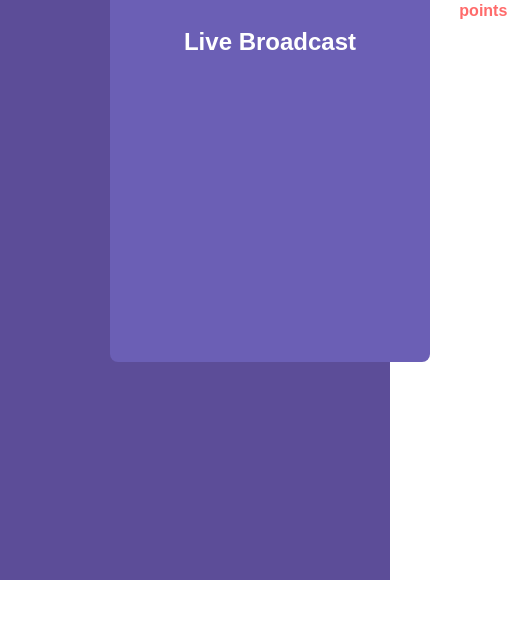
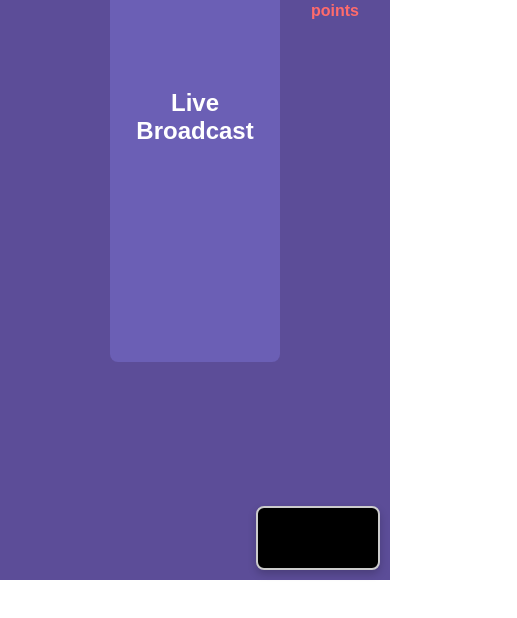
Before and after one commit to nelonmelons/krackle, a React (Create React App) app in the folder frontend/: page /game in a window 390 px wide. Shown: the part 264-882 px from the top of the page, 517 px wide, since content can reach past the window. Before the commit the page ends 844 px from the top, so only its background shows below. Built offline with nearby package versions, Linux system fonts and the light colour scheme; no server answers.

Commit message:
Camera Position adjusted

```diff
--- a/frontend/src/Game.css
+++ b/frontend/src/Game.css
@@ -1,4 +1,4 @@
-/* Game.css */
+/* src/Game.css */
 
 .game-container {
     display: flex;
@@ -40,6 +40,7 @@
     padding: 20px;
     gap: 20px;
     justify-content: space-between;
+    position: relative; /* Ensure positioning context for children */
 }
 
 .player-list {
@@ -101,18 +102,6 @@
     text-align: center;
 }
 
-.video-placeholder {
-    width: 100%;
-    height: 100%;
-    background-color: #000;
-    color: #ccc;
-    display: flex;
-    align-items: center;
-    justify-content: center;
-    font-size: 1.2rem;
-    border-radius: inherit;
-}
-
 /* Centering and styling for death log */
 .death-log {
     width: 20%;
@@ -145,3 +134,39 @@
     font-weight: bold;
     margin-top: 5px;
 }
+
+/* Styles for the webcam video */
+.webcam-video {
+    position: fixed;        /* Fix the position relative to the viewport */
+    bottom: 20px;           /* Distance from the bottom */
+    right: 20px;            /* Distance from the right */
+    width: 200px;           /* Set the desired width */
+    height: auto;           /* Maintain aspect ratio */
+    border: 2px solid #ccc; /* Optional: Add a border for better visibility */
+    border-radius: 8px;     /* Optional: Rounded corners */
+    box-shadow: 0 4px 8px rgba(0, 0, 0, 0.2); /* Optional: Add a subtle shadow */
+    z-index: 1000;          /* Ensure it stays on top of other elements */
+    background-color: #000; /* Optional: Background color if video stream is not available */
+}
+
+/* Responsive adjustments */
+@media (max-width: 800px) {
+    .webcam-video {
+        width: 150px;       /* Reduce width on smaller screens */
+        bottom: 15px;       /* Adjust distance from bottom */
+        right: 15px;        /* Adjust distance from right */
+    }
+}
+
+@media (max-width: 500px) {
+    .webcam-video {
+        width: 120px;       /* Further reduce width on very small screens */
+        bottom: 10px;       /* Adjust distance from bottom */
+        right: 10px;        /* Adjust distance from right */
+    }
+}
+
+/* Optional: Add padding to body to prevent content from being hidden behind the webcam */
+body {
+    padding-bottom: 240px; /* 200px width + 40px margin */
+}
--- a/frontend/src/Game.js
+++ b/frontend/src/Game.js
@@ -1,3 +1,5 @@
+// src/Game.js
+
 import React, { useEffect, useState, useRef } from 'react';
 import socket from './socket';
 import { useLocation } from 'react-router-dom';
@@ -16,7 +18,7 @@ const Game = () => {
     const [smileDetected, setSmileDetected] = useState(false);
     const [webcamError, setWebcamError] = useState(null);  // State to track webcam errors
 
-    const videoRef = useRef(null);  // Use useRef to reference the video element
+    const videoRef = useRef(null);  // Reference to the video element
 
     useEffect(() => {
         // Listen for players joining
@@ -55,7 +57,7 @@ const Game = () => {
 
     // Capture webcam frame and send it to Python server
     const captureAndSendFrame = async () => {
-        const videoElement = videoRef.current;  // Get the video element reference from useRef
+        const videoElement = videoRef.current;  // Get the video element reference
 
         // Ensure the video element is ready before capturing the frame
         if (videoElement && videoElement.videoWidth > 0 && videoElement.videoHeight > 0) {
@@ -107,7 +109,7 @@ const Game = () => {
                 // Debug the stream object
                 console.log('Stream object:', stream);
 
-                const videoElement = videoRef.current;  // Get the video element reference from useRef
+                const videoElement = videoRef.current;  // Get the video element reference
 
                 if (videoElement) {
                     // Debug the video element before assignment
@@ -133,8 +135,14 @@ const Game = () => {
         // Capture frames every second
         const intervalId = setInterval(captureAndSendFrame, 1000);
 
-        // Cleanup the interval on component unmount
-        return () => clearInterval(intervalId);
+        // Cleanup the interval and stop webcam on component unmount
+        return () => {
+            clearInterval(intervalId);
+            // Stop all video tracks to release the webcam
+            if (videoRef.current && videoRef.current.srcObject) {
+                videoRef.current.srcObject.getTracks().forEach(track => track.stop());
+            }
+        };
     }, []);
 
     return (
@@ -165,7 +173,13 @@ const Game = () => {
                 <div className="video-broadcast">
                     <h2 className="live-broadcast-title">Live Broadcast</h2>
                     {/* Webcam Video Element */}
-                    <video ref={videoRef} id="webcam" autoPlay playsInline></video>
+                    <video
+                        ref={videoRef}
+                        id="webcam"
+                        autoPlay
+                        playsInline
+                        className="webcam-video"  // Added className for styling
+                    ></video>
                 </div>
 
                 <div className="death-log">
```
